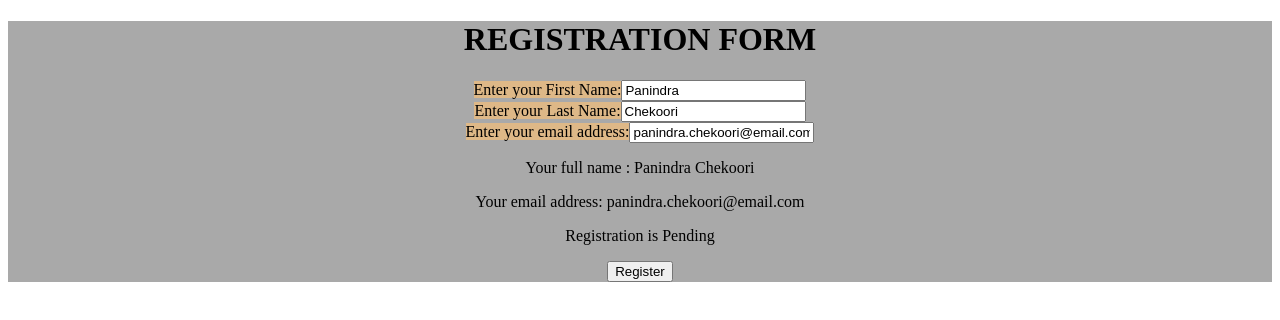
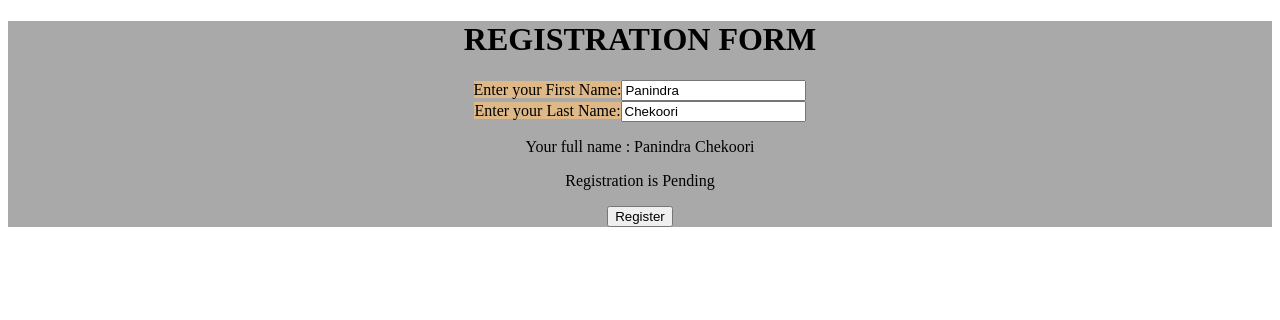
Before and after one commit to pxchek/react-complete-app, a React (Create React App) app: page / in a window 1280 px wide. Shown: the top 320 px of the page. Built offline with nearby package versions, Linux system fonts and the light colour scheme.

Commit message:
Clean up signup component

```diff
--- a/src/Rest.js
+++ b/src/Rest.js
@@ -1,10 +1,16 @@
 import {useState} from "react";
 
-export const Rest = () => {
+export const Rest = (props) => {
     let [status, setStatus] = useState('Registration is Pending');
+    const firstName = props.firstName;
+    const lastName = props.lastName;
 
     function authenticate() {
-       setStatus("Registration is successful");
+        window
+            .fetch('https://httpbin.org/get?firstName=' + firstName + '&lastName=' + lastName)
+            .then(response => response.json())
+            .then(data => setStatus('Hello ' + data.args.firstName + ' ' + data.args.lastName + ', Registration is successful'))
+            .catch(error => console.error(error));
     }
 
     return (
--- a/src/login/SignUp.js
+++ b/src/login/SignUp.js
@@ -5,11 +5,6 @@ import {Rest} from "../Rest";
 export const SignUp = () => {
     const [firstName, setFirstName] = useState('Panindra');
     const [lastName, setLastName] = useState('Chekoori');
-    const [emailAddress, setEmailAddress] = useState('panindra.chekoori@email.com');
-
-    const handleEmailAddressChange = (event) => {
-        setEmailAddress(event.target.value);
-    }
 
     const handleFirstNameChange = (event) => {
         setFirstName(event.target.value);
@@ -30,13 +25,8 @@ export const SignUp = () => {
                     <input value={lastName} onChange={handleLastNameChange} type="text"/>
                 </label>
                 <br/>
-                <label className="label-style">Enter your email address:
-                    <input value={emailAddress} onChange={handleEmailAddressChange} type="text"/>
-                </label>
-                <br/>
             </form>
             <p>Your full name : {firstName} {lastName}</p>
-            <p>Your email address: {emailAddress}</p>
             <Rest firstName={firstName} lastName={lastName}/>
         </>
     );
```
